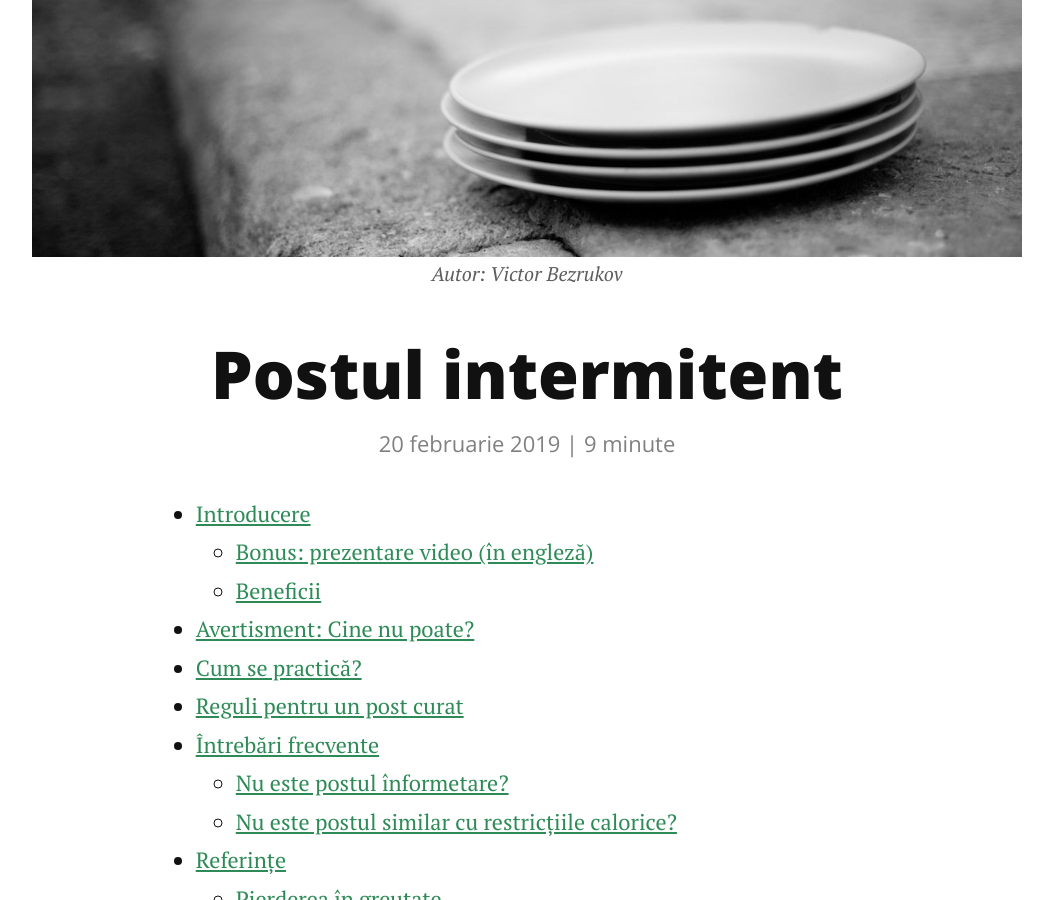
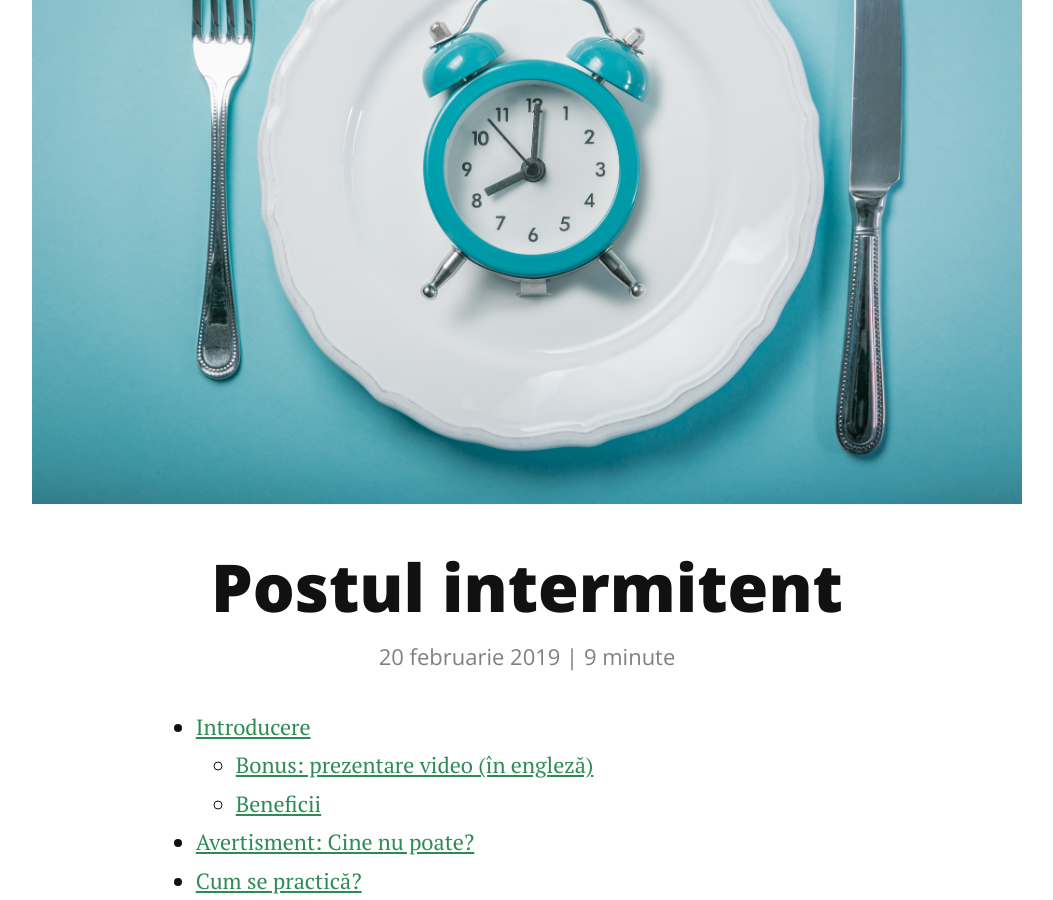
Before and after one commit to alexandru/pfiu.ro, a Jekyll site: the page built from _posts/2019-02-20-postul-intermitent.markdown, in a window 1280 px wide and 900 px high, scrolled down 518 px. Shown: the whole window, without its empty margins (113-1166 px from the left). Built offline with Jekyll 4.4.1, drawn with Linux system fonts in a browser that asks for light colours; nearby versions of some CDN libraries.

Commit message:
Changes to fasting post

```diff
--- a/_posts/2019-02-20-postul-intermitent.markdown
+++ b/_posts/2019-02-20-postul-intermitent.markdown
@@ -4,8 +4,7 @@ title:  "Postul intermitent"
 date:   2019-02-20
 categories: Dietă
 description: Postul este un secret antic pentru sănătate. Este antic pentru că a fost practicat în toată istoria umană. Este un secret pentru că această practică a fost uitată. Postul este restricția voluntară a mâncării, practicată de oameni din motive spirituale, dar și de sănătate. Iar postul intermitent (pe engleză intermittent fasting, prescurtat IF) este un termen umbrelă pentru mai multe protocoale în care se comută între restricție alimentară și festin în timpul zilei.
-image: 2019/empty-plates.jpg
-image_caption: "Autor: Victor Bezrukov"
+image: 2019/fasting.jpg
 ---
 
 - [Introducere](#introducere)
```
Also changed, not shown: assets/media/2019/fasting.jpg (added).
